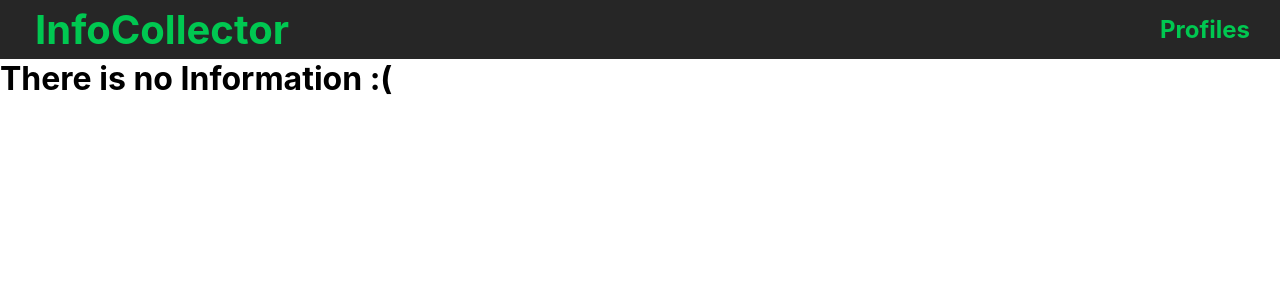
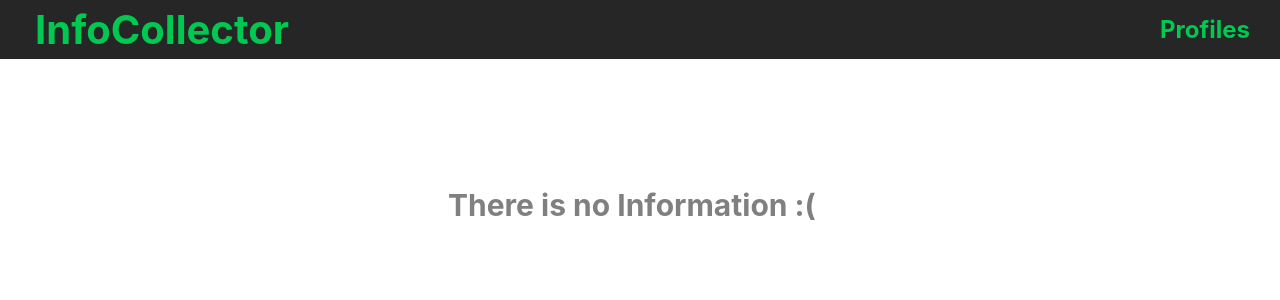
Before and after one commit to MhrjAniiz/ReactInternTest, a React (Create React App) app: page /profiles in a window 1280 px wide. Shown: the top 300 px of the page. Built offline with nearby package versions, Linux system fonts and the light colour scheme.

Commit message:
added few styles

```diff
--- a/src/pages/Profiles/Profile.js
+++ b/src/pages/Profiles/Profile.js
@@ -1,6 +1,7 @@
 import React, { useContext, useEffect } from "react";
 import ProfileCard from "../../components/ProfileCard/ProfileCard";
 import { FormContext } from "../../context/FormContext";
+import "./Profile.styles.css";
 
 export default function Profile() {
   const { info } = useContext(FormContext);
@@ -14,7 +15,7 @@ export default function Profile() {
           return <ProfileCard key={res.id} result={res} />;
         })
       ) : (
-        <h1>There is no Information :(</h1>
+        <h1 className="no-info">There is no Information :(</h1>
       )}
     </div>
   );
--- a/src/pages/Profiles/Profile.styles.css
+++ b/src/pages/Profiles/Profile.styles.css
@@ -0,0 +1,6 @@
+.no-info {
+  margin-left: 35%;
+  color: grey;
+  margin-top: 10%;
+  font-size: 30px;
+}
```
